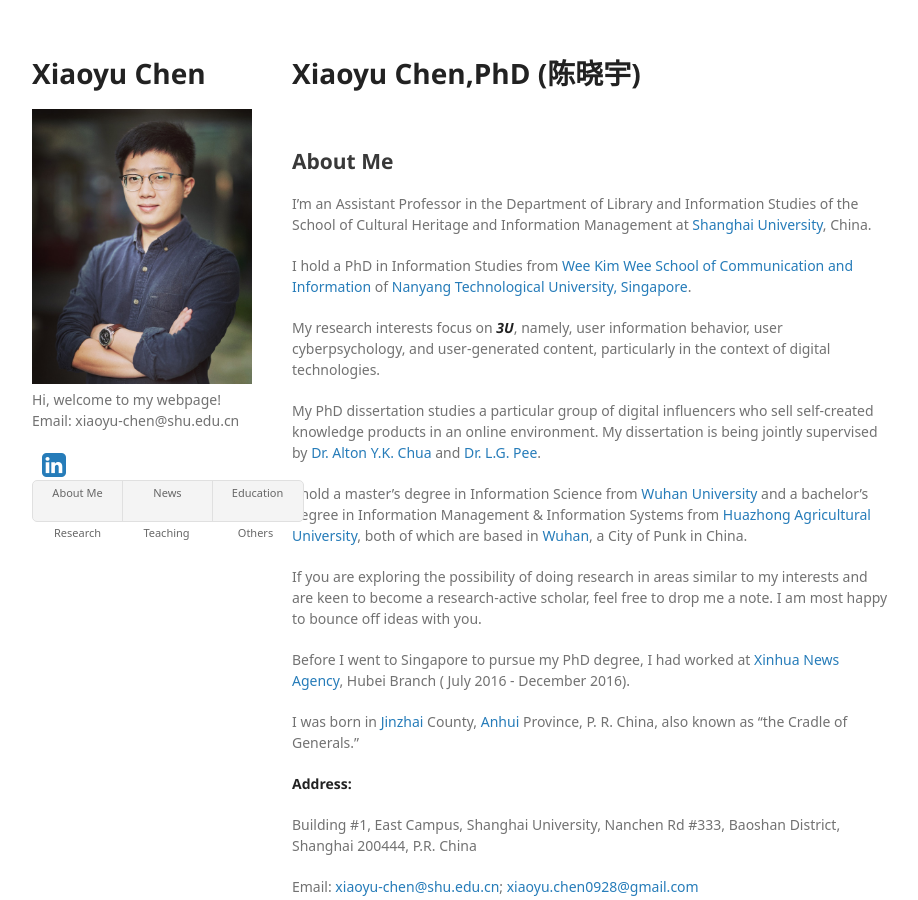
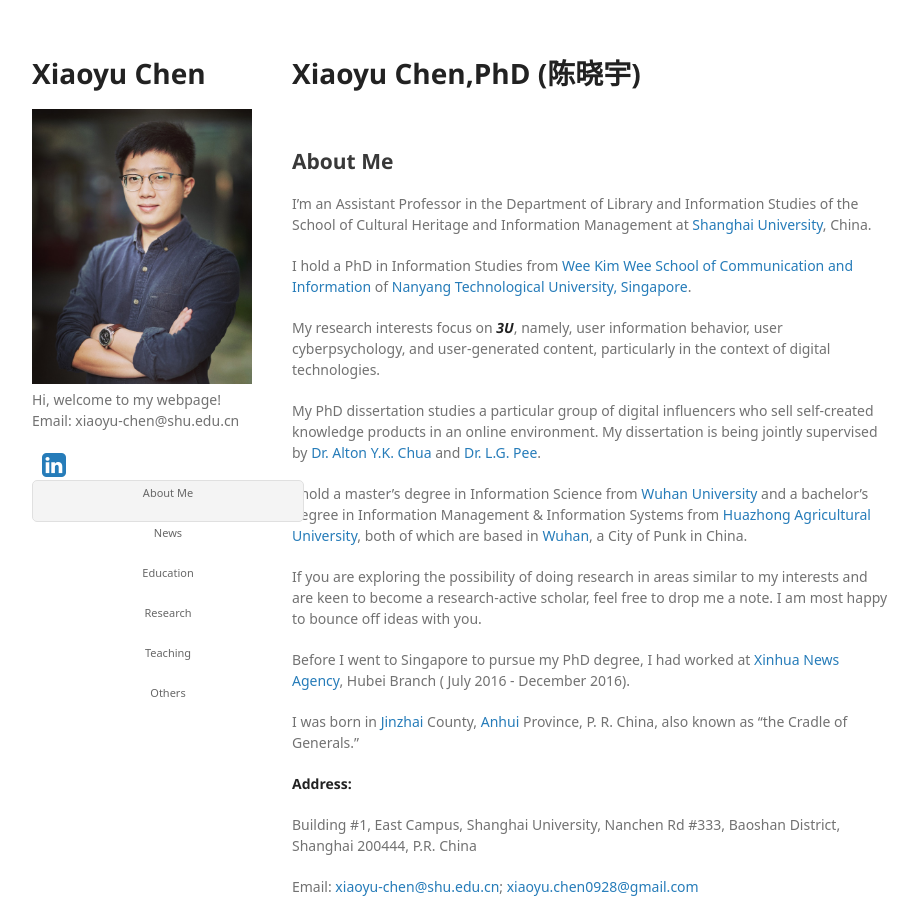
Before and after one commit to xiaoyu0928/xiaoyu0928.github.io, a Jekyll site: the page built from index.md, in a window 1280 px wide and 900 px high. Shown: the whole window, without its empty margins (178-1096 px from the left). Built offline with Jekyll 4.4.1, drawn with Linux system fonts in a browser that asks for light colours; some web fonts are replaced; a style sheet for code colours, icons or effects is not loaded; our own code applies the rules of GitHub Pages for plain Markdown files.

```diff
--- a/_layouts/default.html
+++ b/_layouts/default.html
@@ -58,12 +58,12 @@
         {% endif %}
         <nav style="float: left;">
         <ul>
-          <li><a href="#about-me" target="_self">About Me</a></li>
-          <li><a href="#news" target="_self">News</a></li>
-          <li><a href="#education" target="_self">Education</a></li>
-          <li><a href="#research" target="_self">Research</a></li>
-          <li><a href="#teaching" target="_self">Teaching</a></li>
-          <li><a href="#others" target="_self">Others</a></li>
+          <a href="#about-me" target="_self">About Me</a>
+          <a href="#news" target="_self">News</a>
+          <a href="#education" target="_self">Education</a>
+          <a href="#research" target="_self">Research</a>
+          <a href="#teaching" target="_self">Teaching</a>
+          <a href="#others" target="_self">Others</a>
         </ul>
       </nav>
       </header>
```
